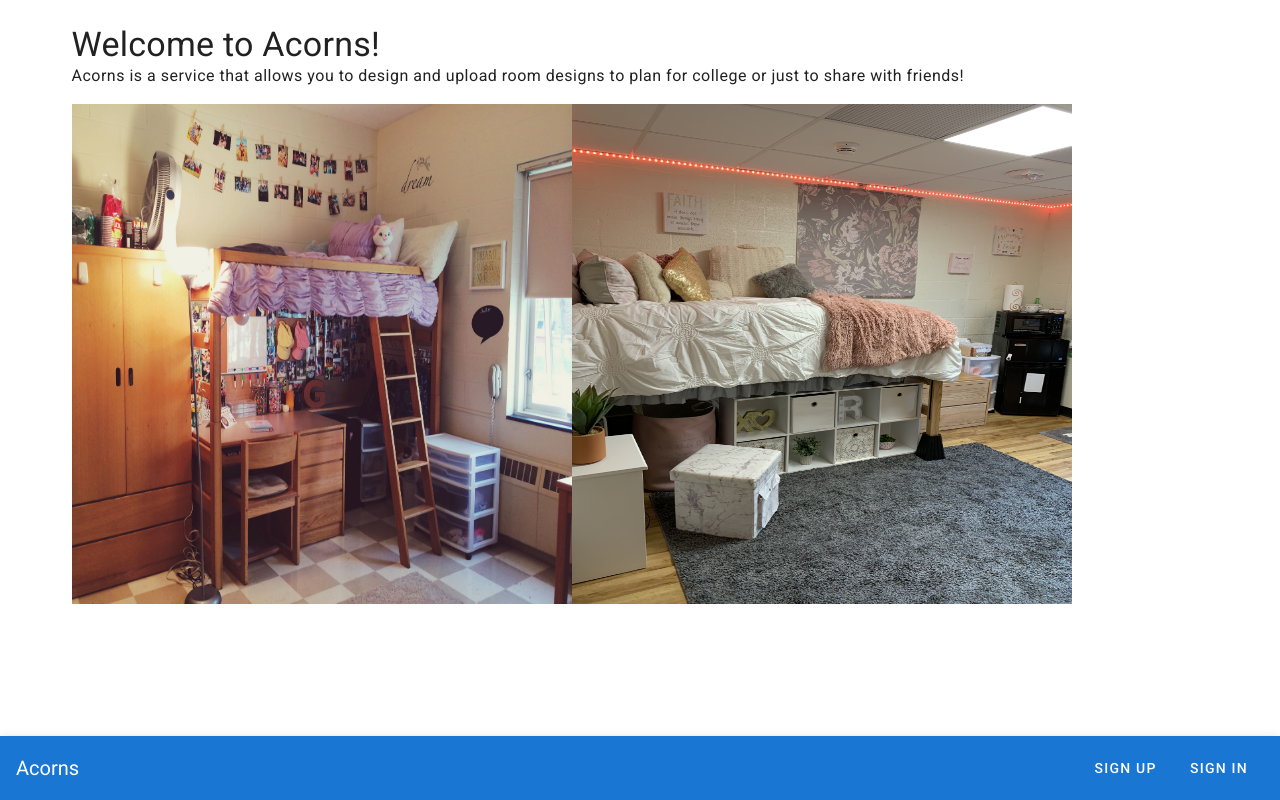
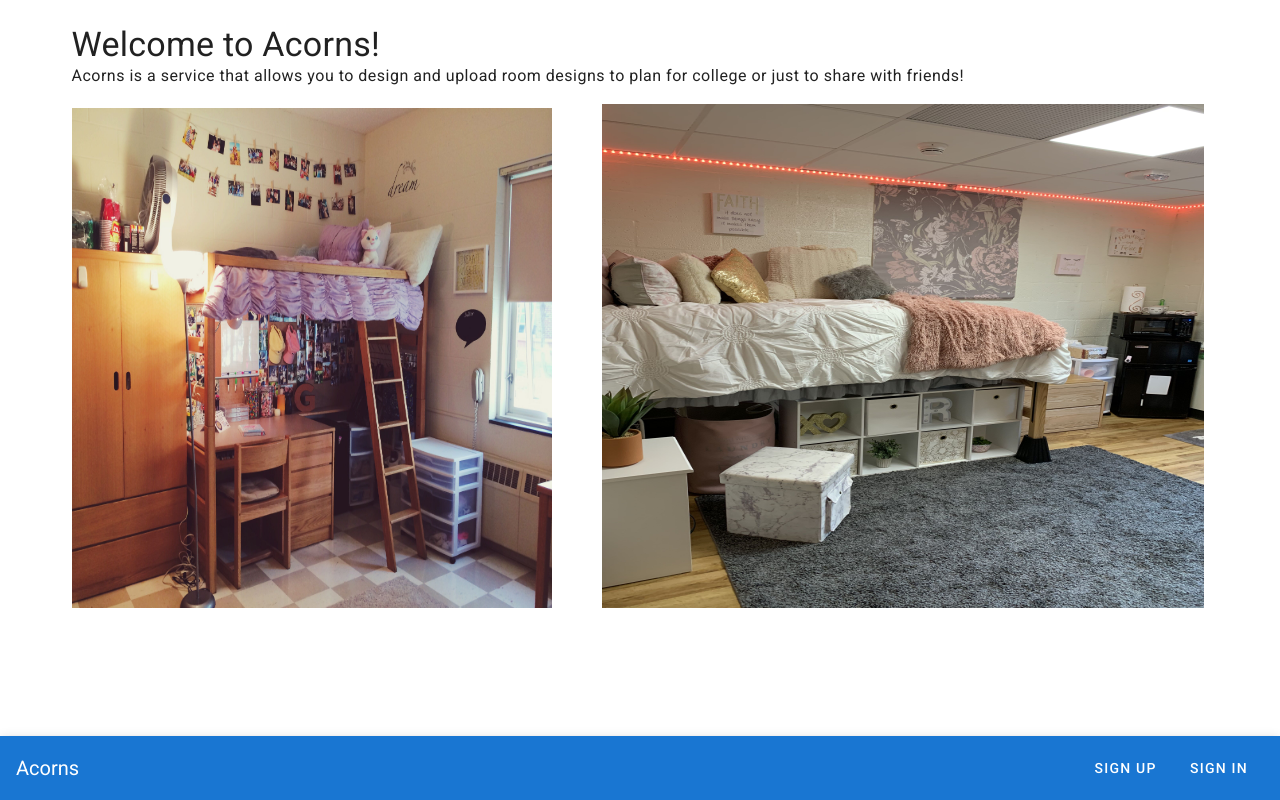
Before and after one commit to BryceNesius/fullStackRoomOrgApp, a Vue app: page / in a window 1280 px wide. Built offline with nearby package versions, Linux system fonts and the light colour scheme.

Commit message:
ade things look better on Home.vue

```diff
--- a/src/pages/Home.vue
+++ b/src/pages/Home.vue
@@ -5,8 +5,8 @@
 
       <p class="body-1">Acorns is a service that allows you to design and upload room designs to plan for college or just to share with friends!</p>
     </div>
-    <img src="../media/room1.jpeg" style="height: 500px; width: 500px" alt="Taylor University Example Room">
-    <img src="../media/room2.jpeg" style="height: 500px; width: 500px" alt="Taylor University Example Room">
+    <img src="../media/room1.jpeg" style="height: 500px; width: 480px; display: inline; margin-right: 50px" alt="Taylor University Example Room">
+    <img src="../media/room2.jpeg" style="height: 504px; width: 602px; display: inline" alt="Taylor University Example Room">
 
   </v-container>
 </template>
```
